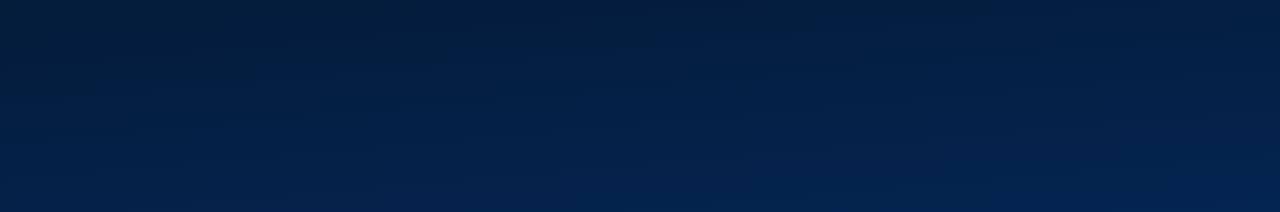
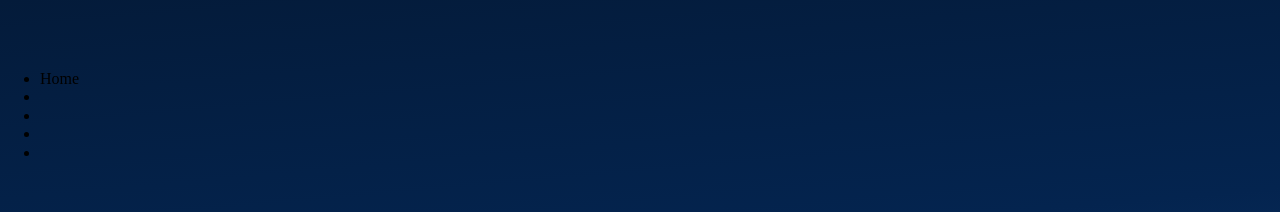
Before and after one commit to AbrahamOliden/react-space, a React (Vite) app: page / in a window 1280 px wide. Shown: the part 138-350 px from the top of the page. Built offline with nearby package versions, Linux system fonts and the light colour scheme.

Commit message:
import SideBar component

```diff
--- a/src/App.jsx
+++ b/src/App.jsx
@@ -1,6 +1,7 @@
 import styled from "styled-components"
 import GlobalStyle from "./components/GlobalStyles"
 import Header from "./components/Header"
+import SideBar from "./components/SideBar"
 
 const GradientBackground = styled.div`
 background: linear-gradient(175deg,
@@ -15,6 +16,7 @@ function App() {
       <GradientBackground>
         <GlobalStyle />
         <Header />
+        <SideBar />
       </GradientBackground>
     </>
   )
```
